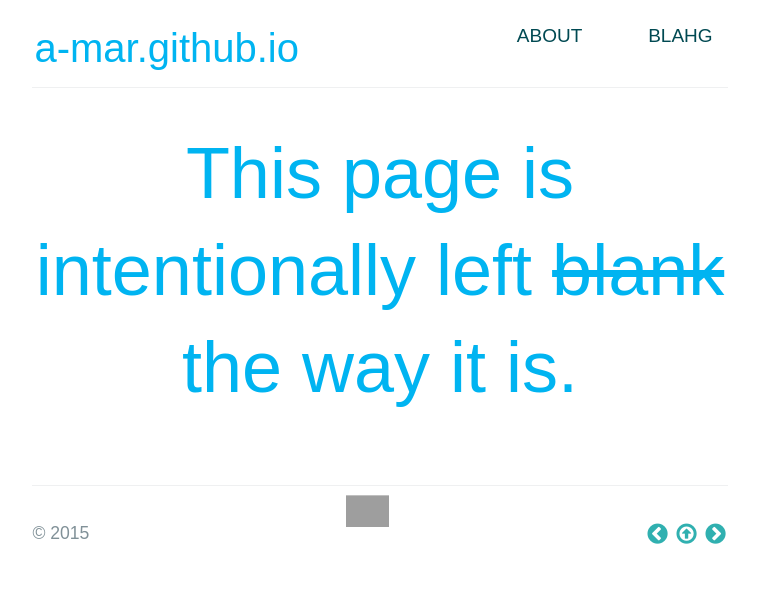
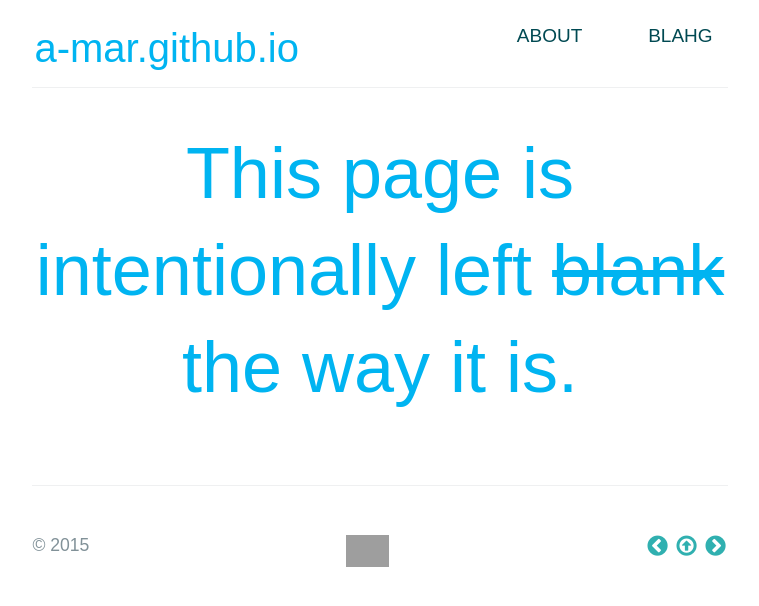
Before and after one commit to a-mar/a-mar.github.io, a Jekyll site: the page built from index.html, in a window 1280 px wide. Shown: the top 606 px of the page, without its empty margins (260-1019 px from the left). Built offline with Jekyll 4.4.1, drawn with Linux system fonts in a browser that asks for light colours; nearby versions of some CDN libraries; some web fonts are replaced; Markdown is read by kramdown in place of the engine named in the settings; grey boxes are pictures that could not be loaded.

Commit message:
Update main.css

```diff
--- a/stylesheets/main.css
+++ b/stylesheets/main.css
@@ -312,9 +312,6 @@ h6 {
 .site-footer-owner, .site-footer-credits, .site-footer-other {
   display: block;
   color: #819198;
-  position: relative;
-  top: 50%;
-  transform: translateY(-50%);
 }
 
 .site-footer-owner {
```
